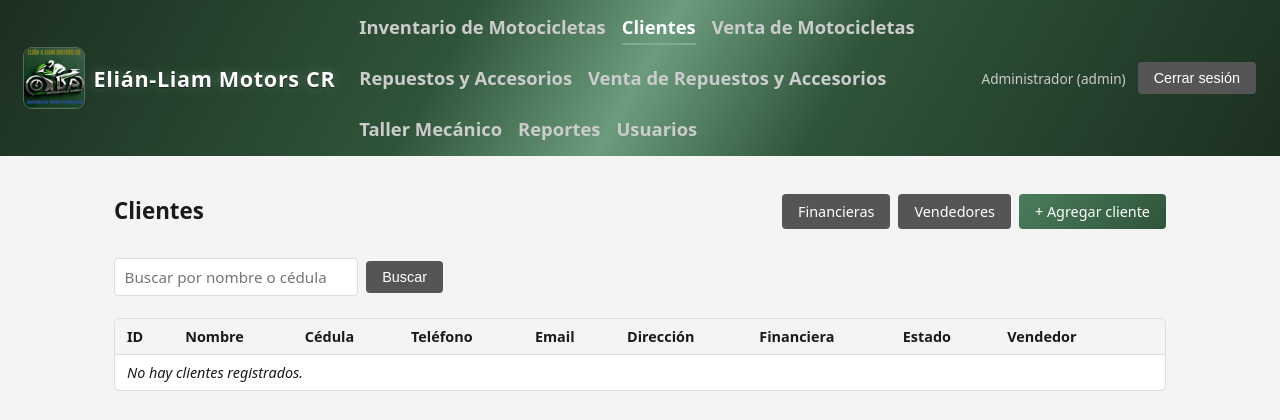
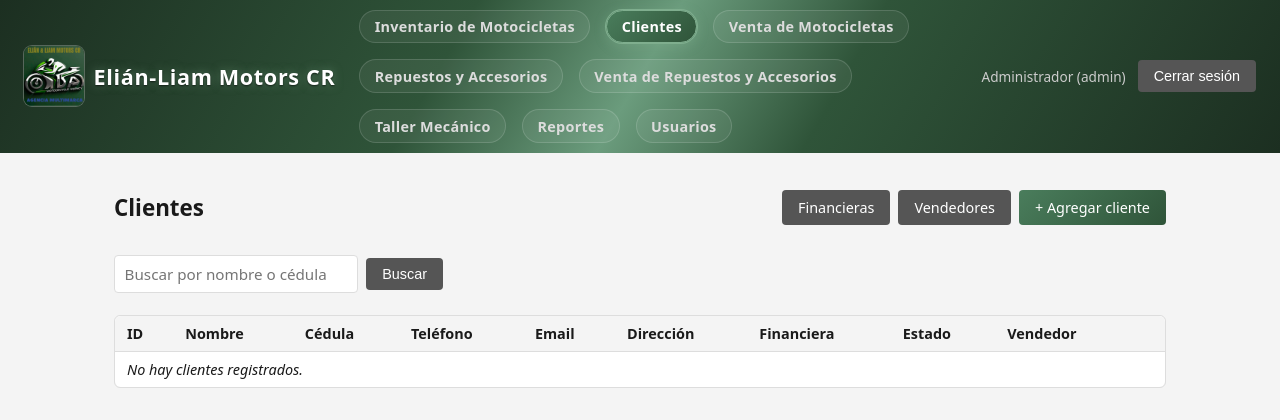
Before and after one commit to Vporras-88/Eli-n-Liam-Motors-CR, a Flask app: page /clientes/ in a window 1280 px wide. Shown: the top 420 px of the page. Run offline with Flask 3, Linux system fonts and the light colour scheme; the visitor is signed in with stand-in values (Sample User, id 1); data comes from the database, SQL or seed files in the repository; data that the repository does not hold is empty.

Commit message:
Rediseñar el menú principal con estilo de chips moderno
Vuelve al tamaño de fuente original y agrega fondo translúcido,
borde, esquinas redondeadas y efectos de hover/activo con el verde
metálico de la marca para resaltar cada opción del menú.

Co-Authored-By: Claude Sonnet 5 <noreply@anthropic.com>
Claude-Session: https://claude.ai/code/session_01WpVwH9SSiEgH7qaJsYcSbu

```diff
--- a/app/views/web/static/style.css
+++ b/app/views/web/static/style.css
@@ -61,17 +61,31 @@ body {
 }
 
 .nav a {
-    color: #ccc;
+    color: #dcdcdc;
     text-decoration: none;
-    font-size: 1.15rem;
+    font-size: 0.9rem;
     font-weight: 600;
-    padding: 0.25rem 0;
-    border-bottom: 2px solid transparent;
+    letter-spacing: 0.02em;
+    padding: 0.4rem 0.9rem;
+    border-radius: 999px;
+    background: rgba(255, 255, 255, 0.06);
+    border: 1px solid rgba(255, 255, 255, 0.14);
+    transition: background 0.2s ease, border-color 0.2s ease, transform 0.15s ease, box-shadow 0.2s ease, color 0.2s ease;
 }
 
-.nav a:hover, .nav a.activo {
+.nav a:hover {
     color: white;
-    border-bottom-color: var(--verde-metalico-claro);
+    background: rgba(127, 174, 142, 0.25);
+    border-color: var(--verde-metalico-claro);
+    transform: translateY(-1px);
+    box-shadow: 0 3px 10px rgba(0, 0, 0, 0.3);
+}
+
+.nav a.activo {
+    color: white;
+    background: var(--btn-metal);
+    border-color: var(--verde-metalico-claro);
+    box-shadow: 0 0 0 1px var(--verde-metalico-claro), 0 3px 12px rgba(127, 174, 142, 0.4);
 }
 
 .logout-form {
```
